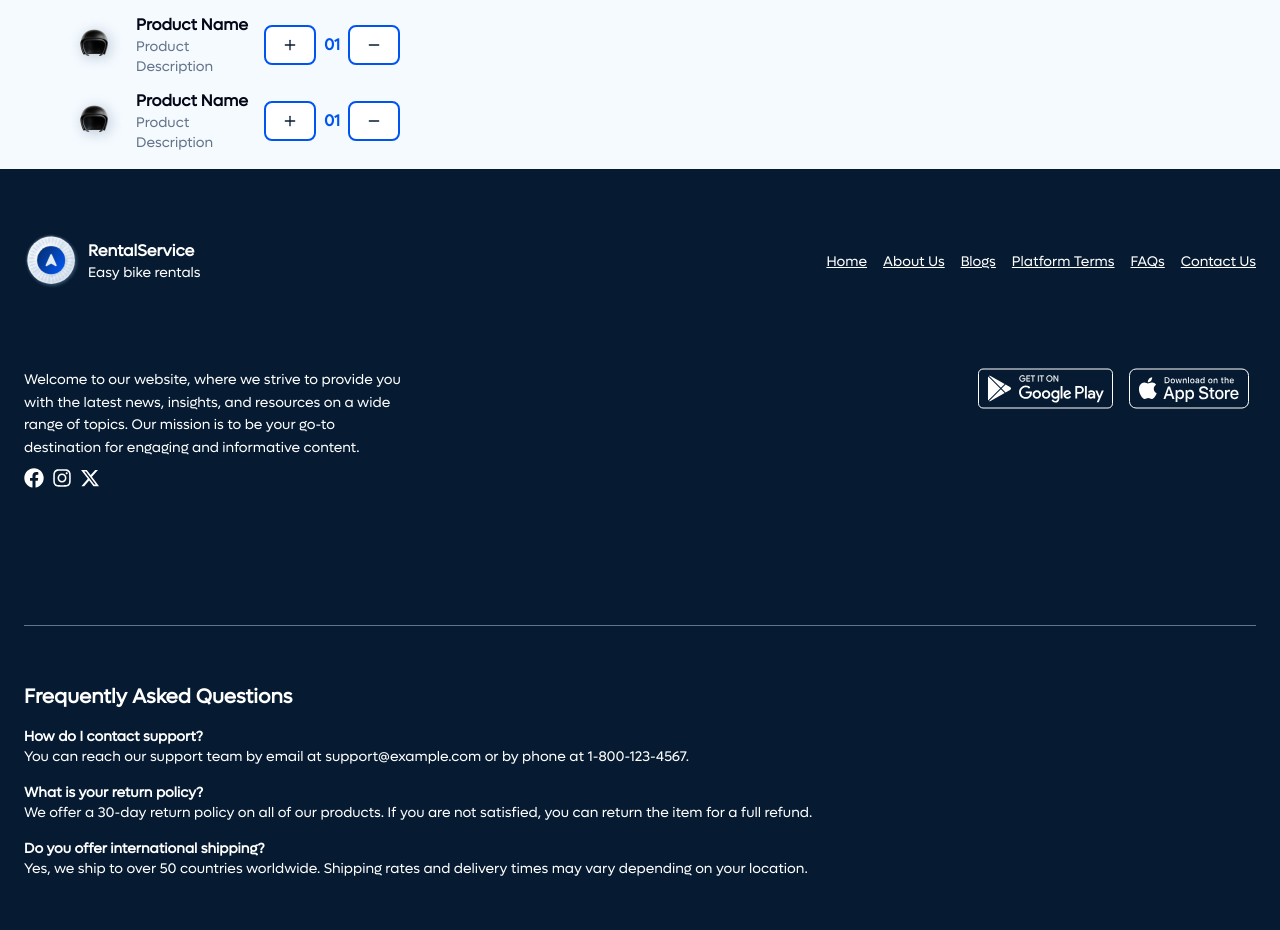
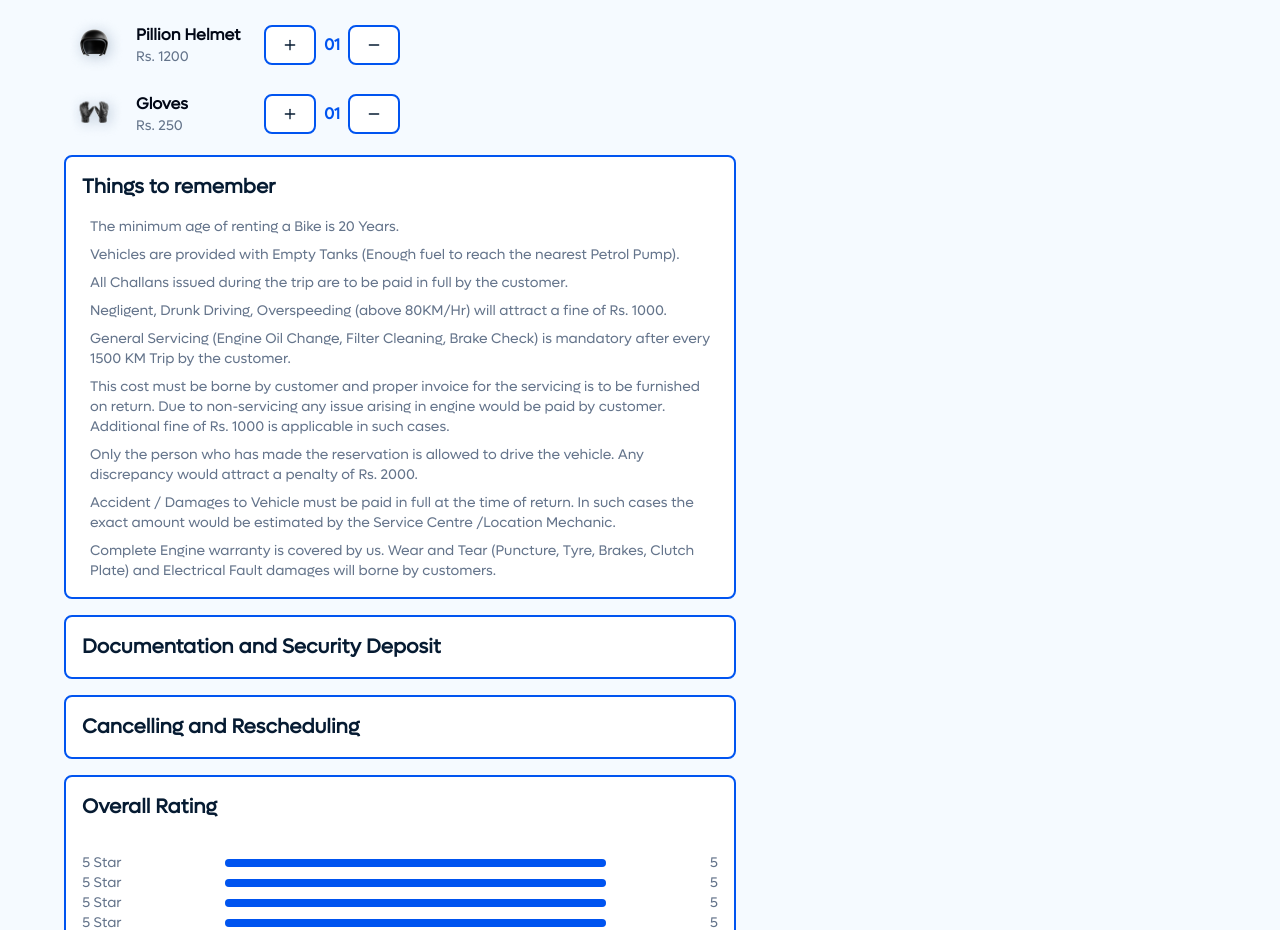
Before and after one commit to AatirNadim/rentalservice-frontend, a Next.js app: page /product in a window 1280 px wide. Shown: the part 1149-2079 px from the top of the page. Built offline with nearby package versions, Linux system fonts and the light colour scheme.

Commit message:
update: product details pane

```diff
--- a/app/product/product-details/index.tsx
+++ b/app/product/product-details/index.tsx
@@ -7,6 +7,7 @@ import Image from "next/image";
 import SpecDialog from "./spec-dialog";
 import EngineSVG from "@/app/components/assets/product-display/engine";
 import AvailableModal from "./available-modal";
+import RatingBar from "./rating-bar";
 
 const ProductDetails = () => {
   return (
@@ -94,18 +95,18 @@ const ProductDetails = () => {
           <section className="flex items-center justify-between gap-3 flex-col">
             <AvailableModal
               imgUrl="/assets/helmet.png"
-              title="Product Name"
-              description="Product Description"
+              title="Helmet"
+              description="Complimentary"
             />
             <AvailableModal
               imgUrl="/assets/helmet.png"
-              title="Product Name"
-              description="Product Description"
+              title="Pillion Helmet"
+              description="Rs. 1200"
             />
             <AvailableModal
-              imgUrl="/assets/helmet.png"
-              title="Product Name"
-              description="Product Description"
+              imgUrl="/assets/gloves.png"
+              title="Gloves"
+              description="Rs. 250"
             />
           </section>
         </section>
@@ -114,6 +115,102 @@ const ProductDetails = () => {
           <section className="flex items-center justify-between gap-2 "></section>
         </section>
       </section>
+      <section className="flex flex-col gap-4 justify-between w-full rounded-lg border-2 border-primary p-4 text-sm bg-white">
+        <h1 className="text-xl font-bold text-secondary">Things to remember</h1>
+
+        <ul className="flex flex-col gap-2 items-start w-full list-disc">
+          <li className="flex items-center gap-2">
+            <span className="text-muted-foreground"></span>
+            <span className="text-muted-foreground">
+              The minimum age of renting a Bike is 20 Years.
+            </span>
+          </li>
+          <li className="flex items-center gap-2">
+            <span className="text-muted-foreground"></span>
+            <span className="text-muted-foreground">
+              Vehicles are provided with Empty Tanks (Enough fuel to reach the
+              nearest Petrol Pump).
+            </span>
+          </li>
+          <li className="flex items-center gap-2">
+            <span className="text-muted-foreground"></span>
+            <span className="text-muted-foreground">
+              All Challans issued during the trip are to be paid in full by the
+              customer.
+            </span>
+          </li>
+          <li className="flex items-center gap-2">
+            <span className="text-muted-foreground"></span>
+            <span className="text-muted-foreground">
+              Negligent, Drunk Driving, Overspeeding (above 80KM/Hr) will
+              attract a fine of Rs. 1000.
+            </span>
+          </li>
+          <li className="flex items-center gap-2">
+            <span className="text-muted-foreground"></span>
+            <span className="text-muted-foreground">
+              General Servicing (Engine Oil Change, Filter Cleaning, Brake
+              Check) is mandatory after every 1500 KM Trip by the customer.
+            </span>
+          </li>
+          <li className="flex items-center gap-2">
+            <span className="text-muted-foreground"></span>
+            <span className="text-muted-foreground">
+              This cost must be borne by customer and proper invoice for the
+              servicing is to be furnished on return. Due to non-servicing any
+              issue arising in engine would be paid by customer. Additional fine
+              of Rs. 1000 is applicable in such cases.
+            </span>
+          </li>
+          <li className="flex items-center gap-2">
+            <span className="text-muted-foreground"></span>
+            <span className="text-muted-foreground">
+              Only the person who has made the reservation is allowed to drive
+              the vehicle. Any discrepancy would attract a penalty of Rs. 2000.
+            </span>
+          </li>
+          <li className="flex items-center gap-2">
+            <span className="text-muted-foreground"></span>
+            <span className="text-muted-foreground">
+              Accident / Damages to Vehicle must be paid in full at the time of
+              return. In such cases the exact amount would be estimated by the
+              Service Centre /Location Mechanic.
+            </span>
+          </li>
+          <li className="flex items-center gap-2">
+            <span className="text-muted-foreground"></span>
+            <span className="text-muted-foreground">
+              Complete Engine warranty is covered by us. Wear and Tear
+              (Puncture, Tyre, Brakes, Clutch Plate) and Electrical Fault
+              damages will borne by customers.
+            </span>
+          </li>
+        </ul>
+      </section>
+      <section className="flex flex-col gap-4 justify-between w-full rounded-lg border-2 border-primary p-4 text-sm bg-white">
+        <h1 className="text-xl font-bold text-secondary">
+          Documentation and Security Deposit
+        </h1>
+      </section>
+      <section className="flex flex-col gap-4 justify-between w-full rounded-lg border-2 border-primary p-4 text-sm bg-white">
+        <h1 className="text-xl font-bold text-secondary">
+          Cancelling and Rescheduling
+        </h1>
+      </section>
+      <section className="flex flex-col gap-4 justify-between w-full rounded-lg border-2 border-primary p-4 text-sm bg-white">
+        <h1 className="text-xl font-bold text-secondary">Overall Rating</h1>
+        <section className="flex items-center justify-between w-full"></section>
+        <section className="flex flex-col items-center justify-between w-fullflex-col">
+          {/* design progress bars */}
+          <RatingBar rating={5} />
+          <RatingBar rating={5} />
+          <RatingBar rating={5} />
+          <RatingBar rating={5} />
+        </section>
+      </section>
+      <section className="flex flex-col gap-4 justify-between w-full rounded-lg border-2 border-primary p-4 text-sm bg-white">
+        <h1 className="text-xl font-bold text-secondary">Reviews</h1>
+      </section>
     </>
   );
 };
--- /dev/null
+++ b/app/product/product-details/rating-bar.tsx
@@ -0,0 +1,19 @@
+import React from "react";
+
+interface RatingBarProps {
+  rating: number;
+}
+
+const RatingBar = (props: RatingBarProps) => {
+  return (
+    <section className="flex items-center justify-between w-full">
+      <span className="text-muted-foreground">5 Star</span>
+      <div className=" bg-gray-200 rounded-full w-3/5">
+        <div className="bg-primary h-2 rounded-full"></div>
+      </div>
+      <span className="text-muted-foreground">{props.rating}</span>
+    </section>
+  );
+};
+
+export default RatingBar;
```
Also changed, not shown: public/assets/gloves.png (added).
